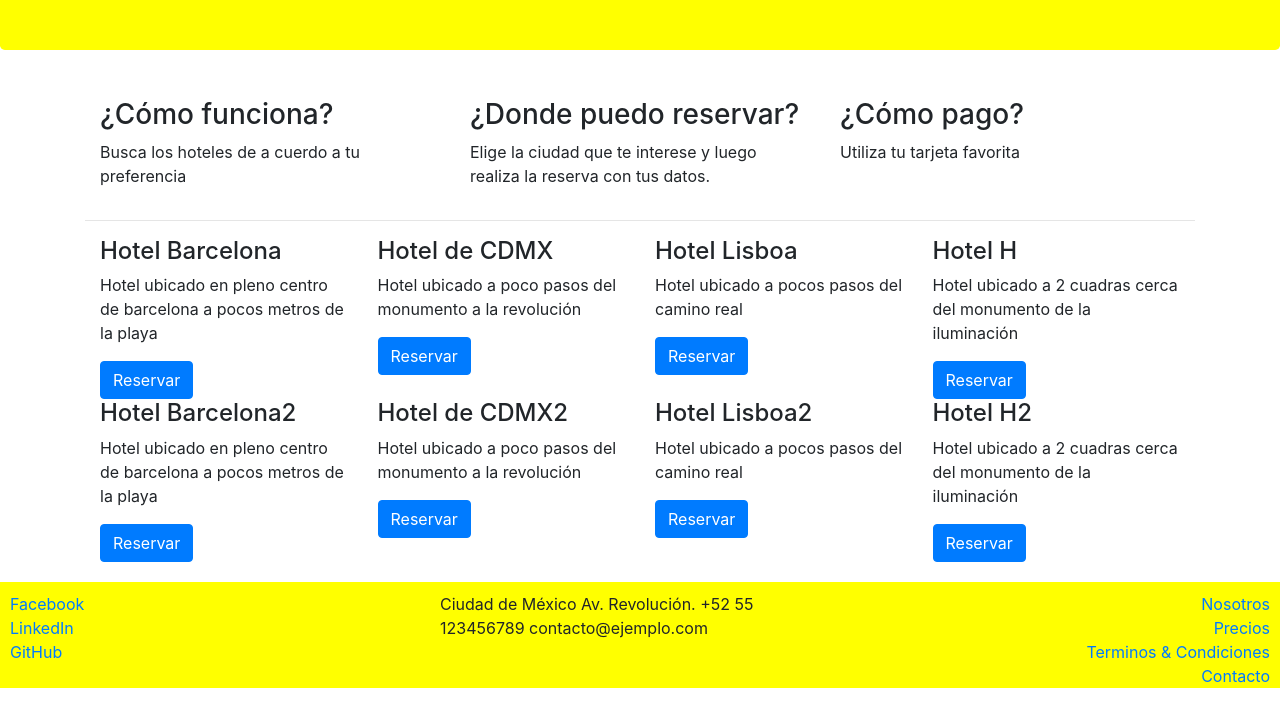
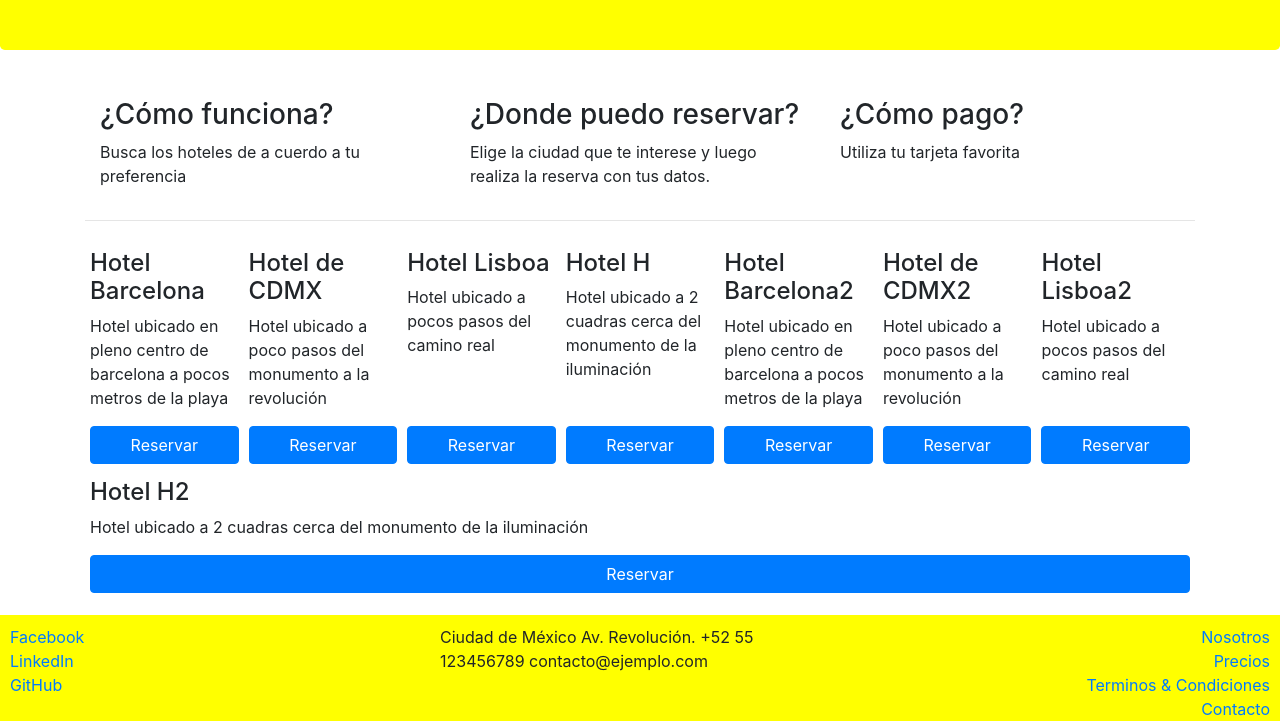
Before and after one commit to YanniMartinez/Boot-Strap-Fundamentals, a website: page index.html in a window 1280 px wide. Shown: the part 134-855 px from the top of the page. Before the commit the page ends 822 px from the top, so only its background shows below. Drawn offline with nearby package versions, Linux system fonts and the light colour scheme.

Commit message:
Agregando footer y estilos con flex

```diff
--- a/assets/css/main.css
+++ b/assets/css/main.css
@@ -9,3 +9,25 @@ footer{
     margin-bottom: 0px;
     margin-top: 20px;
 }
+
+/* Creando estilos para una clase card-hotel */
+.card-hotel{
+    /* Aprovechando que son elementos flex también hay que declarar algo aquí */
+    flex: 1 150px; /* Con esta intrucción lo que le mandamos son 2 parametros: Para saber cuanto queremos que crezca el elemento
+    , de cuanto será el ancho.
+    Al mandarle 1, lo que le decimos es que la propiedad Flex-Grow se mantenga intacta, si le pusieramos 2 significa que usara
+    hasta el doble de ancho
+
+    La otra propiedad es Flex-basis especifica cual es el ancho definido
+
+    Al agregar esta propiedad ya no es necesario especificar el ancho de la columna con bootstrap por lo que debemos removerla del html*/
+
+    padding: 2px 5px 2px 5px; /* Va en sentido horario, up, right, down, left */
+    margin-top: 10px;
+}
+
+.btn-reserva{
+    width: 100%; /* Le da el tamaño máximo */
+    /* Mandandolo al fondo: */
+
+}
--- a/index.html
+++ b/index.html
@@ -38,46 +38,80 @@
             <hr>
 
             <div class="d-flex flex-wrap"> <!-- Cambiando de row a flex -->
-                <div class="col-sm-3">
+                <div class="card-hotel  d-flex flex-column justify-content-between">
+                    <div>
                         <h4 >Hotel Barcelona</h4>
                         <p>Hotel ubicado en pleno centro de barcelona a pocos metros de la playa</p>
-                    <button class="btn btn-primary">Reservar</button>
                     </div>
-                <div class="col-sm-3">
+                    <div>
+                        <button class="btn btn-primary btn-reserva">Reservar</button>
+                    </div>
+                    <!-- Agregamos la clase btn-reserva para poder mandar al fondo el boton y que use el ancho completo -->
+                </div>
+                <div class="card-hotel  d-flex flex-column justify-content-between">
+                    <div>
                         <h4>Hotel de CDMX</h4>
                         <p>Hotel ubicado a poco pasos del monumento a la revolución</p>
-                    <button class="btn btn-primary">Reservar</button>
+
                     </div>
-                <div class="col-sm-3">
+                    <div>
+                        <button class="btn btn-primary btn-reserva">Reservar</button>
+                    </div>
+                </div>
+                <div class="card-hotel  d-flex flex-column justify-content-between">
+                    <div>
                         <h4>Hotel Lisboa</h4>
                         <p>Hotel ubicado a pocos pasos del camino real<p>
-                    <button class="btn btn-primary">Reservar</button>
                     </div>
-                <div class="col-sm-3">
+                    <div>
+                        <button class="btn btn-primary btn-reserva">Reservar</button>
+                    </div>
+                </div>
+                <div class="card-hotel  d-flex flex-column justify-content-between">
+                    <div>
                         <h4>Hotel H</h4>
                         <p>Hotel ubicado a 2 cuadras cerca del monumento de la iluminación</p>
-                    <button class="btn btn-primary">Reservar</button>
+                    </div>
+                    <div>
+                        <button class="btn btn-primary btn-reserva">Reservar</button>
+                    </div>
                 </div>
 
-                <div class="col-sm-3">
+                <div class="card-hotel  d-flex flex-column justify-content-between">
+                    <div>
                         <h4 >Hotel Barcelona2</h4>
                         <p>Hotel ubicado en pleno centro de barcelona a pocos metros de la playa</p>
-                    <button class="btn btn-primary">Reservar</button>
                     </div>
-                <div class="col-sm-3">
+                    <div>
+                        <button class="btn btn-primary btn-reserva">Reservar</button>
+                    </div>
+                </div>
+                <div class="card-hotel  d-flex flex-column justify-content-between">
+                    <div>
                         <h4>Hotel de CDMX2</h4>
                         <p>Hotel ubicado a poco pasos del monumento a la revolución</p>
-                    <button class="btn btn-primary">Reservar</button>
                     </div>
-                <div class="col-sm-3">
+                    <div>
+                        <button class="btn btn-primary btn-reserva">Reservar</button>
+                    </div>
+                </div>
+                <div class="card-hotel  d-flex flex-column justify-content-between">
+                    <div>
                         <h4>Hotel Lisboa2</h4>
                         <p>Hotel ubicado a pocos pasos del camino real<p>
-                    <button class="btn btn-primary">Reservar</button>
                     </div>
-                <div class="col-sm-3">
+                    <div>
+                        <button class="btn btn-primary btn-reserva">Reservar</button>
+                    </div>
+                </div>
+                <div class="card-hotel  d-flex flex-column justify-content-between">
+                    <div>
                         <h4>Hotel H2</h4>
                         <p>Hotel ubicado a 2 cuadras cerca del monumento de la iluminación</p>
-                    <button class="btn btn-primary">Reservar</button>
+                    </div>
+                    <div>
+                        <button class="btn btn-primary btn-reserva">Reservar</button>
+                    </div>
                 </div>
             </div>
         </div>
```
Also changed, not shown: readme.md. Lines whose indentation alone changed are shown as unchanged.
